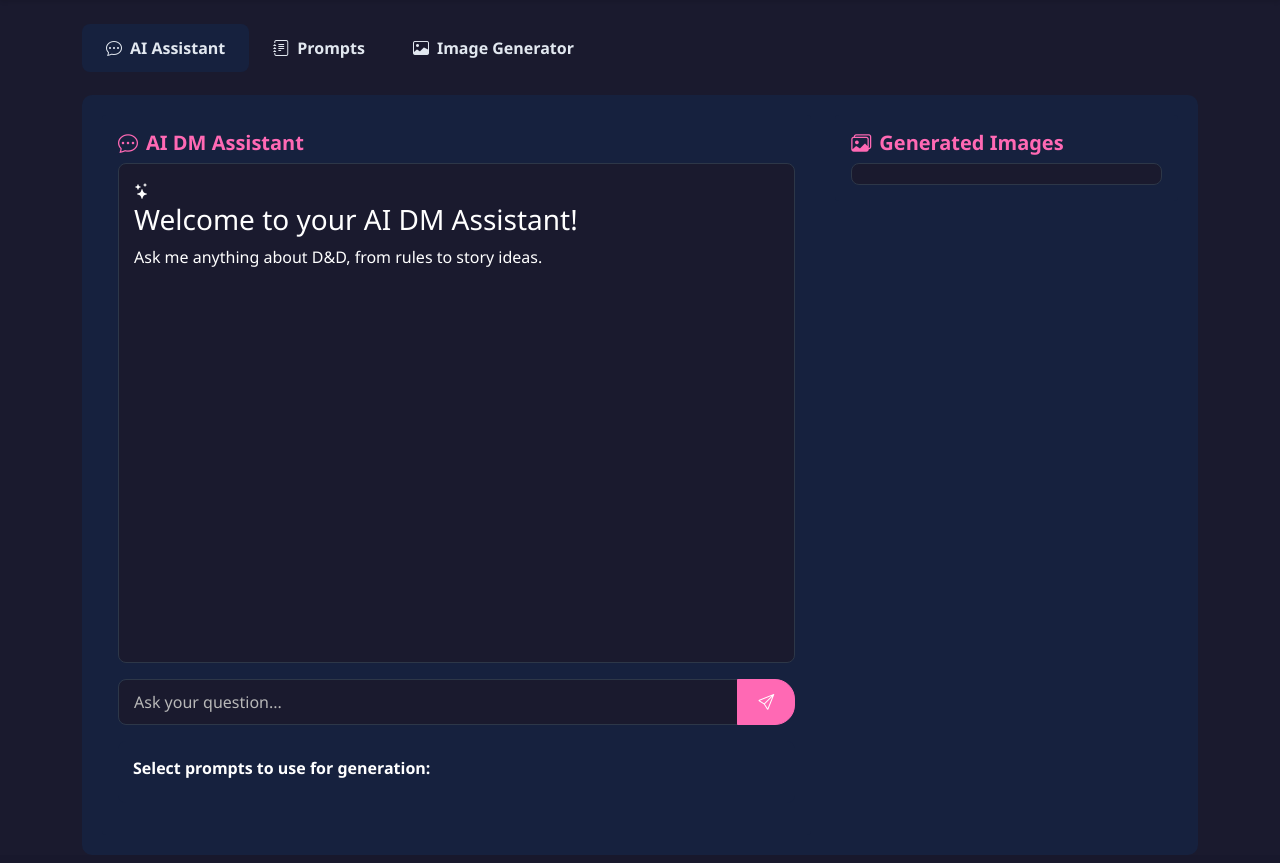
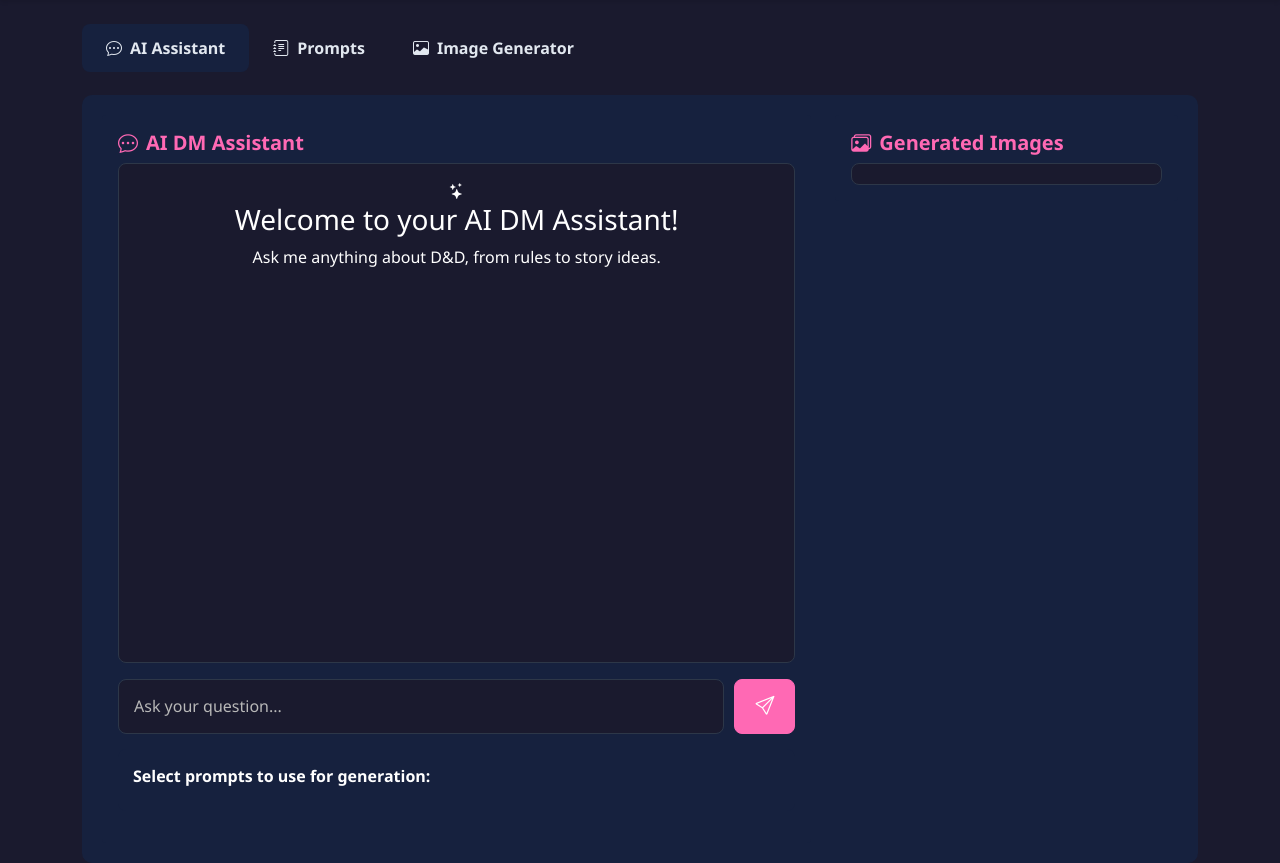
Before and after one commit to NobidoNs/JarvisDND, a Flask app: page /dashboard in a window 1280 px wide. Shown: the part 62-925 px from the top of the page. Run offline with Flask 2, Linux system fonts and the light colour scheme; the visitor is signed in with stand-in values (Sample User, id 1); data comes from the database, SQL or seed files in the repository; data that the repository does not hold is empty; parts of the project's set-up code (start-up, migrations or seed data) failed here and were passed over; some libraries are stand-ins or nearby versions.

Commit message:
Style: chat update

```diff
--- a/static/css/style.css
+++ b/static/css/style.css
@@ -157,6 +157,7 @@ body {
     padding: 5px 15px;
     margin-bottom: 15px;
     display: flex;
+    width: 100%;
 }
 
 .message.user {
@@ -171,19 +172,22 @@ body {
     padding: 0.75rem 1rem;
     border-radius: 8px;
     position: relative;
-    max-width: 80%;
+    max-width: 100%;
+    border: 1px solid var(--border-color);
 }
 
 .message.user .message-content {
     background-color: var(--primary-color);
     color: white;
     border-radius: 8px 8px 0 8px;
+    border-color: var(--primary-color);
 }
 
 .message.ai .message-content {
     background-color: var(--info-color);
     color: var(--text-primary);
     border-radius: 8px 8px 8px 0;
+    border-color: var(--info-color);
 }
 
 /* Chat response styles */
@@ -638,3 +642,37 @@ body {
 .image-gallery::-webkit-scrollbar-thumb:hover {
     background: var(--accent-color);
 }
+
+/* Chat input styles */
+.chat-input-container {
+    display: flex;
+    gap: 10px;
+    margin-bottom: 15px;
+}
+
+.chat-input-container .form-control {
+    flex: 1;
+    border: 1px solid var(--border-color);
+    border-radius: 8px;
+    padding: 12px 15px;
+    font-size: 1rem;
+    background-color: var(--dark-bg);
+    color: var(--text-primary);
+}
+
+.chat-input-container .form-control:focus {
+    border-color: var(--primary-color);
+    box-shadow: none;
+}
+
+.chat-input-container .btn {
+    padding: 12px 20px;
+    border-radius: 8px;
+    display: flex;
+    align-items: center;
+    justify-content: center;
+}
+
+.chat-input-container .btn i {
+    font-size: 1.2rem;
+}
--- a/templates/dashboard.html
+++ b/templates/dashboard.html
@@ -31,14 +31,14 @@
                                 <i class="bi bi-chat-dots me-2"></i>AI DM Assistant
                             </h5>
                             <div class="chat-container" id="chatContainer">
-                                <div class="welcome-message">
+                                <div class="welcome-message text-center">
                                     <i class="bi bi-stars"></i>
                                     <h3>Welcome to your AI DM Assistant!</h3>
                                     <p>Ask me anything about D&D, from rules to story ideas.</p>
                                 </div>
                             </div>
                             <form id="chatForm" class="mt-3">
-                                <div class="input-group mb-3">
+                                <div class="chat-input-container">
                                     <input type="text" class="form-control" id="messageInput" placeholder="Ask your question...">
                                     <button class="btn btn-primary" type="submit">
                                         <i class="bi bi-send"></i>
```
